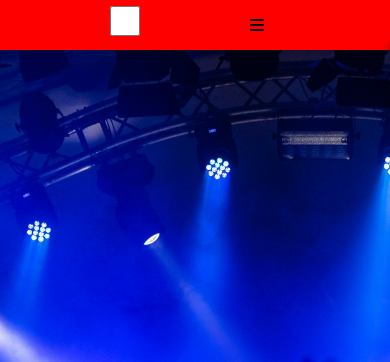
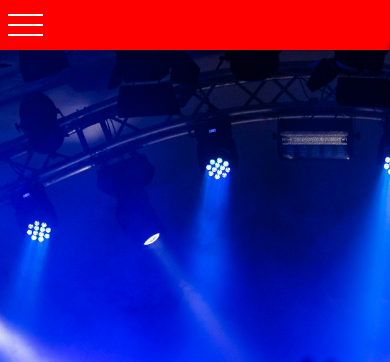
Before and after one commit to doxa-tech/waykup.ch, a plain HTML site: page event.html in a window 390 px wide. Shown: the top 362 px of the page. Drawn offline with Linux system fonts and the light colour scheme; files whose address does not match are found by name.

Commit message:
every page updated

```diff
--- a/event.html
+++ b/event.html
@@ -51,10 +51,6 @@
   <body>
 
     <nav id="navbar">
-      <input type="checkbox" id="check">
-      <label for="check" class="checkbtn">
-        <i class="fas fa-bars"></i>
-      </label>
       <div class="nav">
         <a href="index.html#Waykup">Accueil</a>
         <a href="index.html#Vision">Mission</a>
@@ -62,6 +58,11 @@
         <a href="boutique.html">Boutique</a>
         <a href="event.html">Event</a>
         <a href="index.html#Contact">Contact</a>
+      </div>
+      <div class="burger">
+        <div class="line l1"></div>
+        <div class="line l2"></div>
+        <div class="line l3"></div>
       </div>
     </nav>
 
```
Also changed, not shown: boutique.html (+5 -4 lines).
